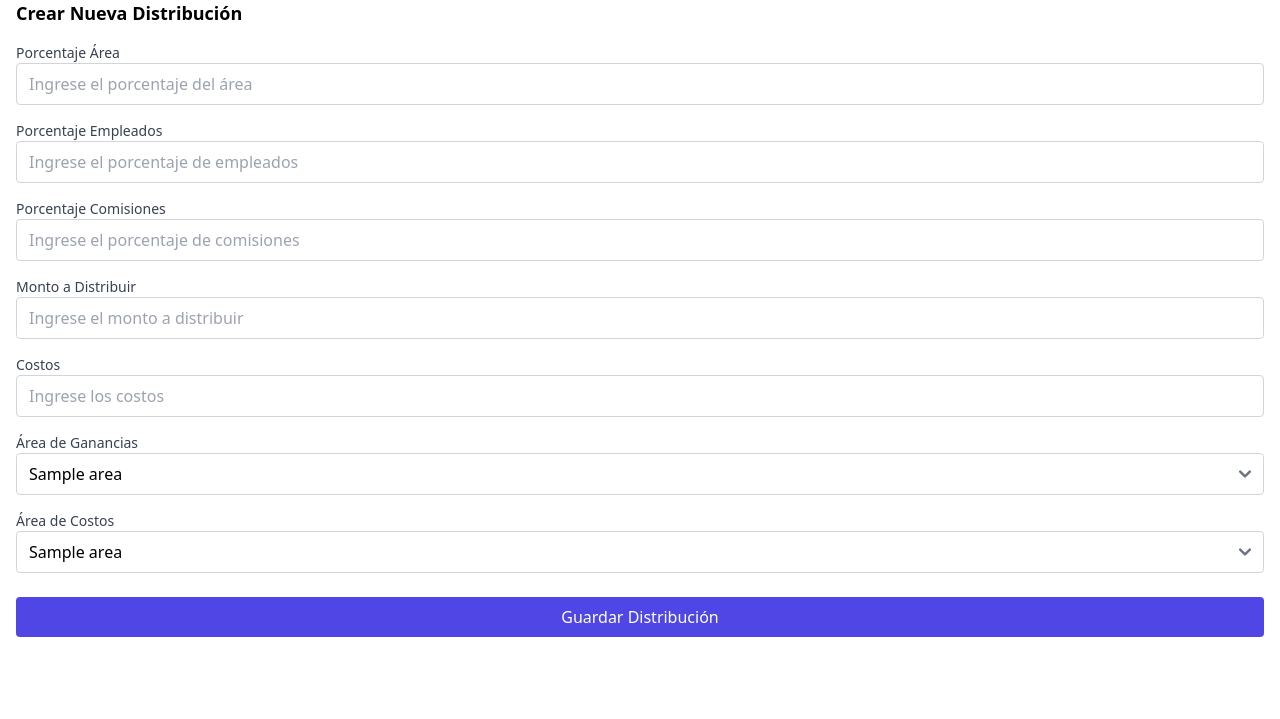
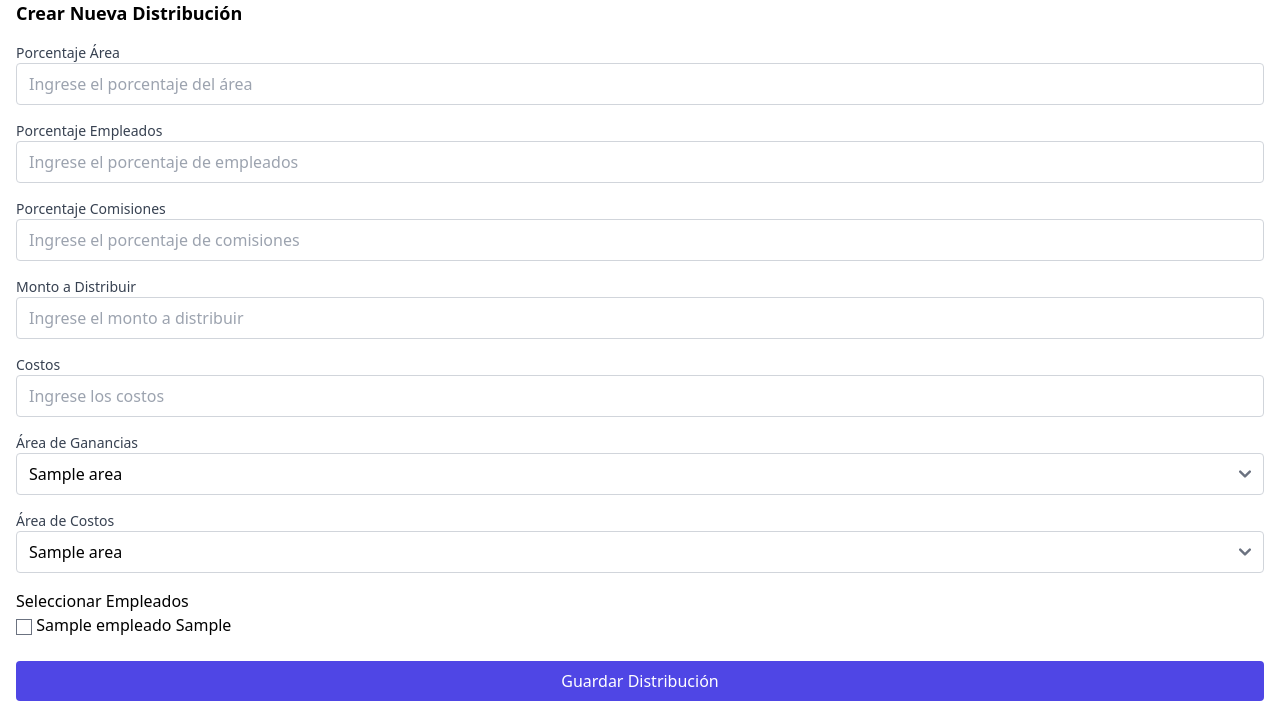
Before and after one commit to MilenaConfeggi/CIDEPINT-UNLP, a Flask app: page /contable/distribuciones/crear/1 in a window 1280 px wide. Shown: the part 81-800 px from the top of the page. Run offline with Flask 3, Linux system fonts and the light colour scheme; tables that the repository leaves empty hold one stand-in row (values such as "Sample post"); parts of the project's set-up code (start-up, migrations or seed data) failed here and were passed over; some libraries are stand-ins or nearby versions.

Commit message:
se agregan empleados a una distribucion, pero su saldo no cambia

```diff
--- /dev/null
+++ b/administracion/src/core/Empleado/__init__.py
@@ -0,0 +1,7 @@
+from models.personal.empleado import Empleado
+from models.base import db
+def get_empleado(id):
+    return db.session.query(Empleado).filter_by(id=id).first()
+
+def list_empleados():
+    return db.session.query(Empleado).all()
--- a/administracion/src/web/controllers/contable.py
+++ b/administracion/src/web/controllers/contable.py
@@ -8,6 +8,10 @@ from administracion.src.web.forms.distribucion_nuevo import FormularioNuevaDistr
 from models import legajos as legajoDB
 from administracion.src.web.controllers.roles import role_required
 from administracion.src.core import Area as areaDB
+#import bd
+from models.base import db
+from models.personal.empleado import Empleado
+from models.empleado_distribucion.empleado_distribucion import Empleado_Distribucion
 bp = Blueprint("contable",__name__,url_prefix="/contable")
 
 @bp.get("/")
@@ -94,8 +98,21 @@ def crear_distribucion(id):
         #Validaciones
         csrf_token = data.pop("csrf_token", None)
         data["legajo_id"] = id
+        emp = data.pop("empleados_seleccionados", None)
         #Crea la distribucion
-        distribucionDB.create_distribucion(**data)
+        nueva_distribucion = distribucionDB.create_distribucion(**data)
+        #Relaciona los empleados
+        empleados_ids = form.empleados_seleccionados.data
+        for empleado_id in empleados_ids:
+            empleado = db.session.query(Empleado).get(empleado_id)
+            if empleado:
+                empleado_distribucion = Empleado_Distribucion(
+                    empleado_id=empleado.id,
+                    distribucion_id=nueva_distribucion.id
+                )
+                db.session.add(empleado_distribucion)
+
+                db.session.commit()
         #Sumo lo indicado al saldo de las areas
         area_ganancias = int(data["ganancias_de_id"])
         area_costos = int(data["costos_de_id"])
--- a/administracion/src/web/forms/distribucion_nuevo.py
+++ b/administracion/src/web/forms/distribucion_nuevo.py
@@ -1,9 +1,9 @@
 from flask_wtf import FlaskForm
-from wtforms import StringField, FloatField, IntegerField, SelectField, ValidationError
+from wtforms import StringField, FloatField, IntegerField, SelectField, ValidationError, SelectMultipleField
 from wtforms.validators import DataRequired, Length, NumberRange, Optional
 import re
 from administracion.src.core import Area as areaDB
-
+from administracion.src.core import Empleado as empleadoDB
 class FormularioNuevaDistribucion(FlaskForm):
     def validar_solo_numeros(self, field):
         if not re.match(r"^\d+$", field.data):
@@ -55,8 +55,16 @@ class FormularioNuevaDistribucion(FlaskForm):
 
     # Seleccionar Empleados
 
+    empleados_seleccionados = SelectMultipleField(
+        'Seleccionar Empleados',
+        coerce=int,
+        validators=[Optional()],
+        render_kw={"aria-label": "Seleccionar Empleados"}
+    )
+
     def __init__(self, *args, **kwargs):
         super(FormularioNuevaDistribucion, self).__init__(*args, **kwargs)
         # Poblamos las opciones de los SelectField con datos simulados (esto debería conectarse a la base de datos)
         self.ganancias_de_id.choices = [(area.id, f"{area.nombre}") for area in areaDB.list_areas()]
         self.costos_de_id.choices = [(area.id, f"{area.nombre}") for area in areaDB.list_areas()]
+        self.empleados_seleccionados.choices = [(empleado.id, f"{empleado.nombre} {empleado.apellido}") for empleado in empleadoDB.list_empleados()]
--- a/administracion/src/web/templates/Contable/crear_distribucion.html
+++ b/administracion/src/web/templates/Contable/crear_distribucion.html
@@ -60,6 +60,15 @@
                 <p class="text-red-500 text-sm">{{ error }}</p>
             {% endfor %}
         </div>
+        <label for="empleados_seleccionados">Seleccionar Empleados</label>
+        <div>
+            {% for subfield in form.empleados_seleccionados %}
+                <div>
+                    <input type="checkbox" id="{{ subfield.id }}" name="{{ subfield.name }}" value="{{ subfield.data }}" {% if subfield.checked %}checked{% endif %}>
+                    <label for="{{ subfield.id }}">{{ subfield.label.text }}</label>
+                </div>
+            {% endfor %}
+        </div>
         <div class="mt-6">
             <button type="submit" class="w-full bg-indigo-600 text-white py-2 px-4 rounded hover:bg-indigo-700">
                 Guardar Distribución
--- a/models/distribucion/__init__.py
+++ b/models/distribucion/__init__.py
@@ -4,10 +4,10 @@ from models.distribucion.distribucion import Distribucion
 
 def create_distribucion(**kwargs):
     # Comprobamos si ya existe una distribución con el mismo id (puedes ajustar la condición según sea necesario)
-
-    db.session.add(Distribucion(**kwargs))
+    dist = Distribucion(**kwargs)
+    db.session.add(dist)
     db.session.commit()
-    return True
+    return dist
 
 
 def get_distribucion(id):
--- a/models/distribucion/distribucion.py
+++ b/models/distribucion/distribucion.py
@@ -18,3 +18,7 @@ class Distribucion(db.Model):
 
     costos_de_id = db.Column(db.Integer, db.ForeignKey('area.id'))
     costos_de = db.relationship('Area', foreign_keys=[costos_de_id]) #por defeto cidepint
+
+    empleados_asociados = db.relationship(
+        "Empleado_Distribucion", back_populates="distribucion"
+    )
--- a/models/personal/empleado.py
+++ b/models/personal/empleado.py
@@ -28,6 +28,9 @@ class Empleado(db.Model):
     primer_login = db.Column(db.Boolean, default=True)
     archivos = db.relationship('Archivo', back_populates='empleado')
     ausencias = db.relationship('Ausencia', back_populates='empleado')
+    distribuciones_asociadas = db.relationship(
+        "Empleado_Distribucion", back_populates="empleado"
+    )
 
     @validates('area_id')
     def validate_area(self, key, value):
```
Also changed, not shown: administracion/src/web/templates/Contable/listar_distribuciones.html (+13 -0 lines), models/empleado_distribucion/__init__.py (added, +29 -0 lines), models/empleado_distribucion/empleado_distribucion.py (added, +15 -0 lines).
